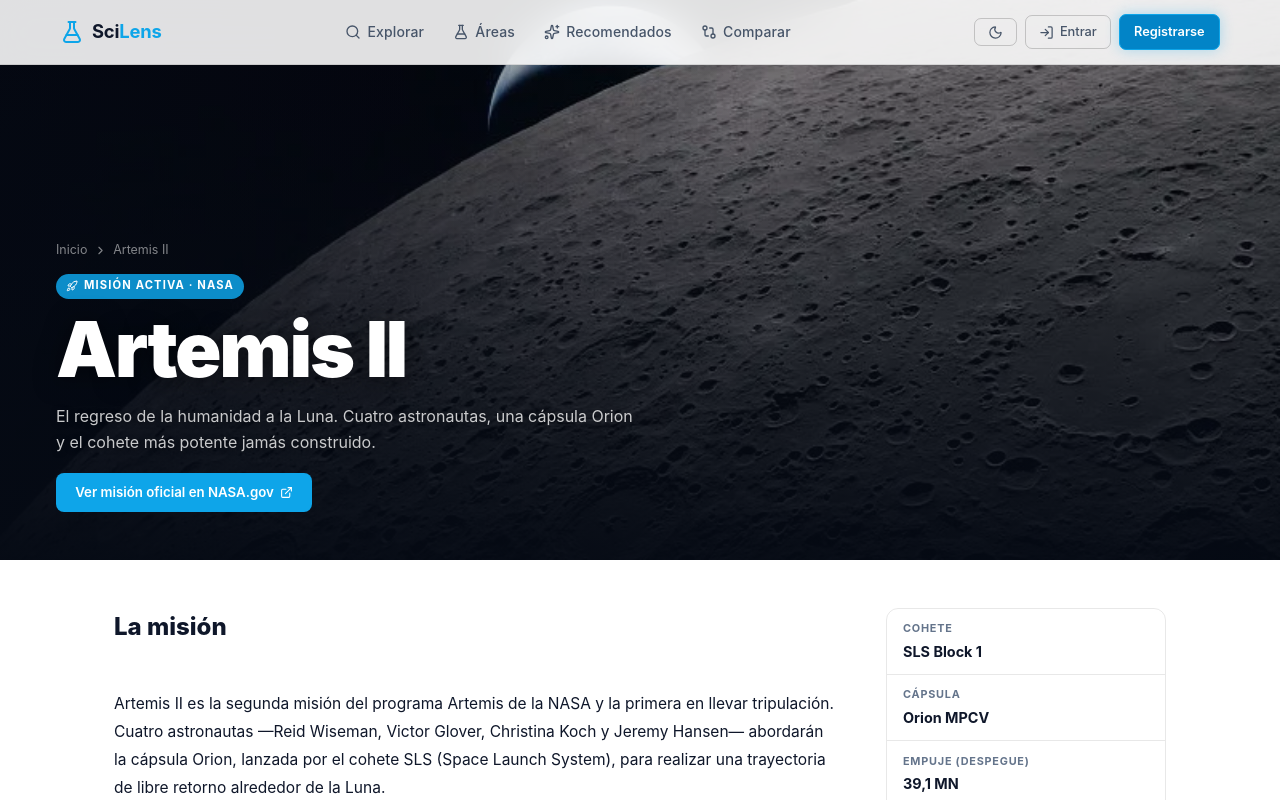
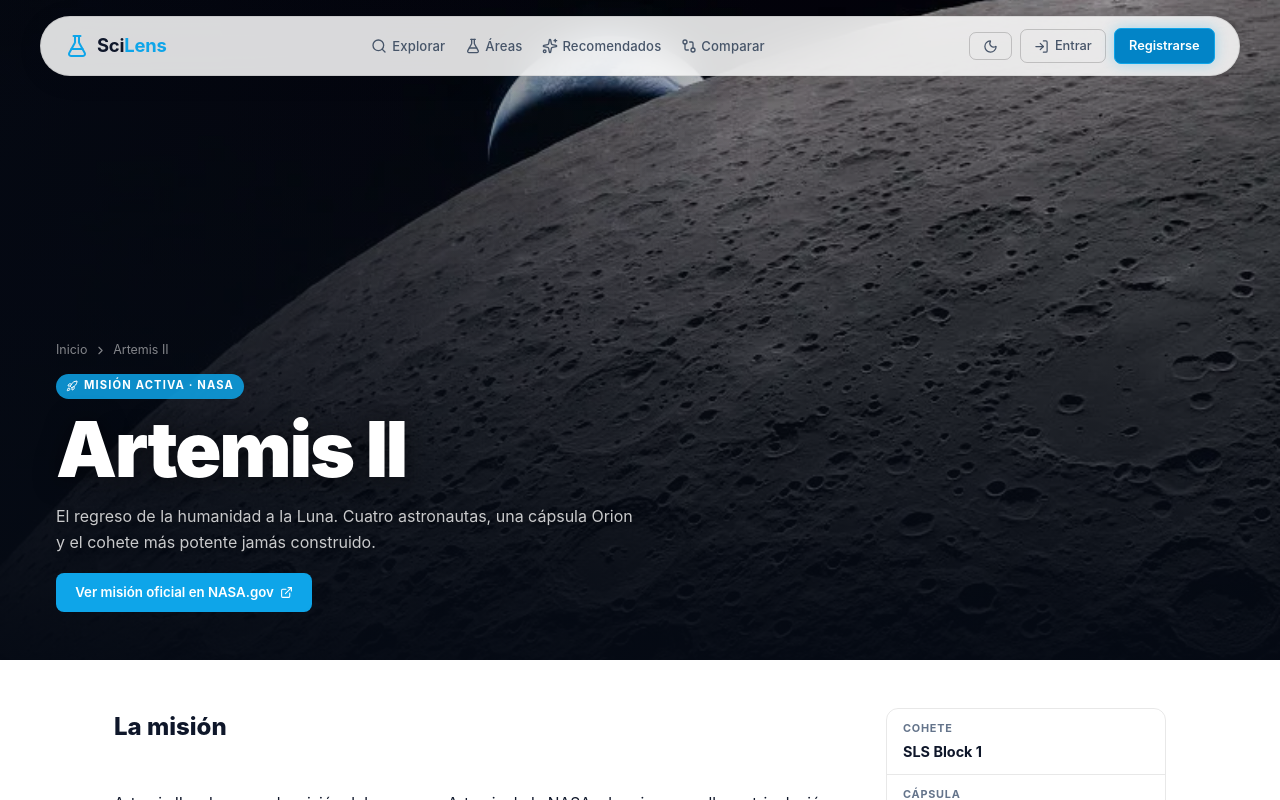
Before and after one commit to LuissRG18/TFG, a React (Vite) app in the folder frontend/: page /artemis in a window 1280 px wide. Shown: the top 800 px of the page. Built offline with nearby package versions, Linux system fonts and the light colour scheme.

Commit message:
Actualizando navbar

```diff
--- a/frontend/src/components/Navbar.tsx
+++ b/frontend/src/components/Navbar.tsx
@@ -35,7 +35,7 @@
   const isAdmin = usuario?.rol === 'admin';
 
   return (
-    <nav className={`navbar${isSolid ? ' navbar--scrolled' : ''}`}>
+    <nav className={`navbar${isSolid ? ' navbar--scrolled' : ''}${menuOpen ? ' navbar--open' : ''}`}>
       <div className="navbar-inner">
         {/* Logo */}
         <Link to="/" className="navbar-logo">
--- a/frontend/src/index.css
+++ b/frontend/src/index.css
@@ -106,25 +106,34 @@
 /* ── Navbar ──────────────────────────────────────────── */
 .navbar {
   position: fixed;
-  top: 0;
-  left: 0;
-  right: 0;
+  top: 1rem;
+  left: 50%;
+  transform: translateX(-50%);
+  width: calc(100% - 2.5rem);
+  max-width: 1200px;
   z-index: 100;
   background: transparent;
-  border-bottom: 1px solid transparent;
-  transition: background 0.35s ease, border-color 0.35s ease, backdrop-filter 0.35s ease;
+  border-radius: 9999px;
+  border: 1px solid transparent;
+  transition: background 0.35s ease, border-color 0.35s ease,
+              backdrop-filter 0.35s ease, box-shadow 0.35s ease;
+
 }
 .navbar--scrolled {
-  background: rgba(255,255,255,0.88);
+  background: rgba(255, 255, 255, 0.85);
   backdrop-filter: blur(18px);
   -webkit-backdrop-filter: blur(18px);
-  border-bottom: 1px solid rgba(0,0,0,0.1);
+  border: 1px solid rgba(0, 0, 0, 0.08);
+  box-shadow: 0 4px 24px rgba(0, 0, 0, 0.10);
+}
+.navbar--open {
+  border-radius: 1.25rem 1.25rem 0 0;
 }
 .navbar-inner {
   max-width: 1200px;
   margin: 0 auto;
-  padding: 0 1.25rem;
-  height: 64px;
+  padding: 0 1.5rem;
+  height: 58px;
   display: flex;
   align-items: center;
   justify-content: space-between;
@@ -143,7 +152,9 @@
 .navbar-links {
   display: flex;
   align-items: center;
-  gap: 0.125rem;
+  gap: 0;
+  flex-shrink: 1;
+  min-width: 0;
 }
 .navbar-auth {
   display: flex;
@@ -155,17 +166,21 @@
   background: none;
   border: none;
   padding: 0.25rem;
+  color: rgba(255, 255, 255, 0.85);
+}
+.navbar--scrolled .mobile-menu-btn {
   color: var(--text-muted);
 }
 .mobile-menu {
   display: flex;
   flex-direction: column;
   padding: 0.75rem 1.25rem 1rem;
-  border-top: 1px solid rgba(0,0,0,0.1);
-  background: rgba(255,255,255,0.97);
+  border-top: 1px solid rgba(0, 0, 0, 0.08);
+  background: rgba(255, 255, 255, 0.97);
   backdrop-filter: blur(18px);
   -webkit-backdrop-filter: blur(18px);
   gap: 0.25rem;
+  border-radius: 0 0 1.25rem 1.25rem;
 }
 .mobile-menu .nav-link,
 .mobile-menu a,
@@ -181,7 +196,7 @@
   color: var(--accent);
 }
 
-@media (max-width: 768px) {
+@media (max-width: 1024px) {
   .navbar-links { display: none; }
   .navbar-auth > *:not(.mobile-menu-btn):not(.theme-toggle-btn) { display: none; }
   .mobile-menu-btn { display: flex; }
@@ -191,10 +206,10 @@
 .nav-link {
   display: inline-flex;
   align-items: center;
-  gap: 0.375rem;
-  padding: 0.4rem 0.85rem;
+  gap: 0.3rem;
+  padding: 0.35rem 0.6rem;
   border-radius: 6px;
-  font-size: 0.875rem;
+  font-size: 0.82rem;
   font-weight: 500;
   color: rgba(255,255,255,0.75);
   letter-spacing: 0.01em;
@@ -2280,13 +2295,9 @@
 }
 
 
-/* -------------------------------------------------------
-   Artemis II � HomePage section (background layout)
-   ------------------------------------------------------- */
-
 .artemis-home-section {
   position: relative;
-  min-height: 720px;
+  min-height: 800px;
   background-size: cover;
   background-position: center 30%;
   background-repeat: no-repeat;
@@ -2296,7 +2307,6 @@
   overflow: hidden;
 }
 
-/* Dark gradient overlay � heavier at bottom for text, lighter at top for crew visibility */
 .artemis-home-overlay {
   position: absolute;
   inset: 0;
@@ -2306,7 +2316,6 @@
   z-index: 0;
 }
 
-/* Content wrapper sits on top of overlay */
 .artemis-home-content {
   position: relative;
   z-index: 1;
@@ -2457,16 +2466,12 @@
   .artemis-home-credit { padding: 0.5rem 1.25rem; }
 }
 
-/* -------------------------------------------------------
-   ArtemisPage � P�gina dedicada a la misi�n Artemis II
-   ------------------------------------------------------- */
-
 .artemis-page { background: var(--bg); }
 
 /* -- Hero -- */
 .artemis-page-hero {
   position: relative;
-  height: 560px;
+  height: 660px;
   background-size: cover;
   background-position: center 30%;
   background-repeat: no-repeat;
```
